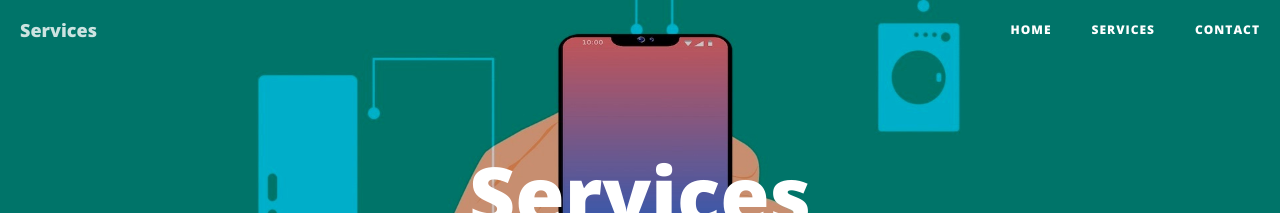
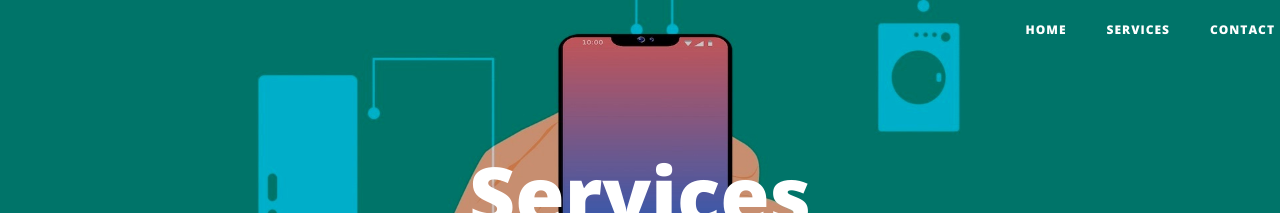
Before and after one commit to riod4/services, a Jekyll site: the page built from index.html, in a window 1280 px wide. Shown: the top 213 px of the page. Built offline with Jekyll 4.4.1, drawn with Linux system fonts in a browser that asks for light colours; nearby versions of some CDN libraries; the list of posts is cut into pages by our own code.

Commit message:
edit, remove left side nav bar baseurl choice

```diff
--- a/_includes/nav.html
+++ b/_includes/nav.html
@@ -9,7 +9,7 @@
                 <span class="icon-bar"></span>
                 <span class="icon-bar"></span>
             </button>
-            <a class="navbar-brand" href="{{ site.baseurl }}/">{{ site.title }}</a>
+            <!-- no left side nav bar selection <a class="navbar-brand" href="{{ site.baseurl }}/">{{ site.title }}</a> -->
         </div>
 
         <!-- Collect the nav links, forms, and other content for toggling -->
```
Also changed, not shown: other parts of _includes/nav.html (+1 -1 lines).
